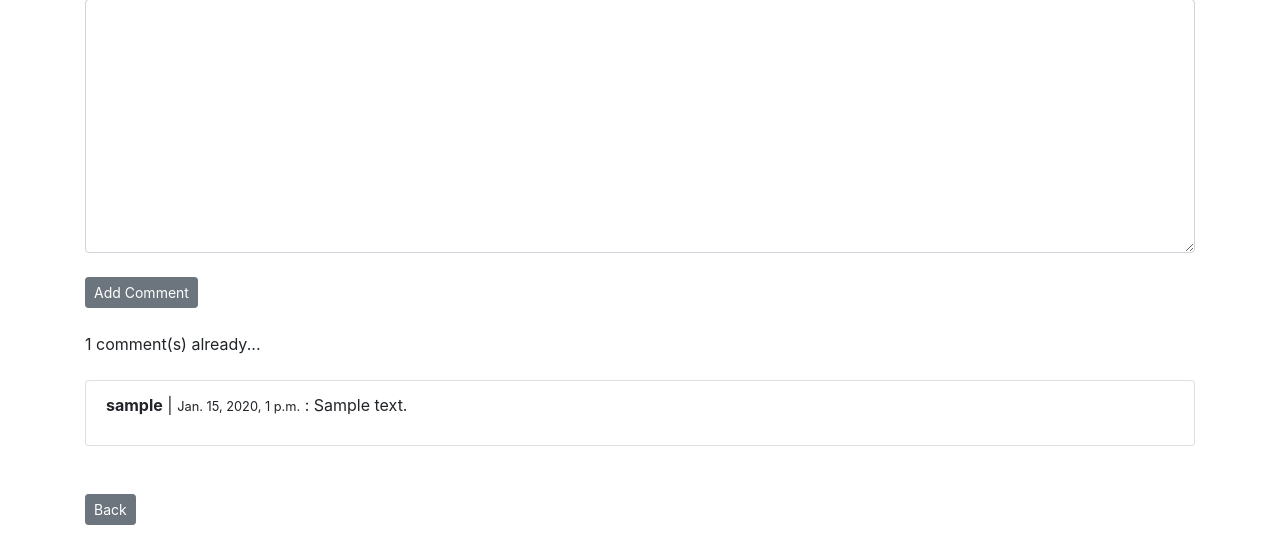
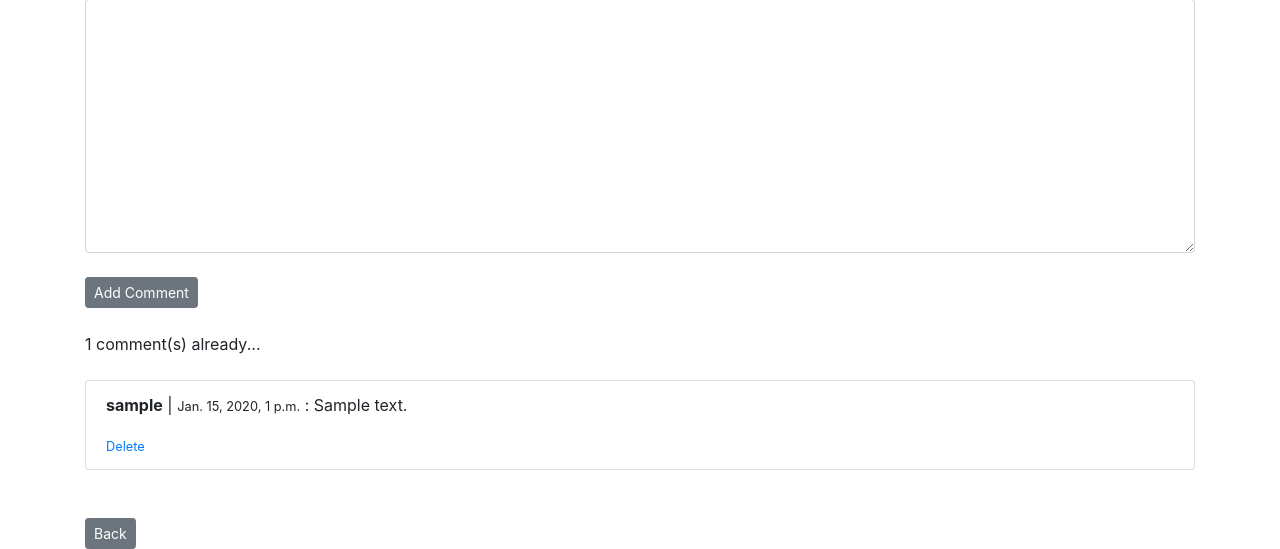
Before and after one commit to AnnaStepakova/Blog, a Django app: page /blog/1/ in a window 1280 px wide. Shown: the part 819-1368 px from the top of the page. Before the commit the page ends 1344 px from the top, so only its background shows below. Run offline with Django 3.2, Linux system fonts and the light colour scheme; a user stored in the database is signed in; tables that the repository leaves empty hold one stand-in row (values such as "Sample post"); grey boxes marked "Sample" are stand-in pictures; some libraries are stand-ins or nearby versions.

Commit message:
Add delete comments link

```diff
--- a/blog/templates/blog/detail.html
+++ b/blog/templates/blog/detail.html
@@ -6,7 +6,12 @@
 {% block content %}
 
     <h1>{{ blogpost.title }} <small>| <a href="{% url 'blog:category' blogpost.category %}">{{ blogpost.category }}</a> | {{ blogpost.tag }}</small></h1>
-    By: <a href="{% url 'users:profile' blogpost.author.userprofile.id %}" >{{ blogpost.author.get_username }} </a> <small>({{ blogpost.author.first_name }} {{ blogpost.author.last_name }})
+    {% if blogpost.author.userprofile %}
+    By: <a href="{% url 'users:profile' blogpost.author.userprofile.id %}" >{{ blogpost.author.get_username }} </a>
+    {% else %}
+    By: <a>{{ blogpost.author.get_username }} </a>
+    {% endif %}
+    <small>({{ blogpost.author.first_name }} {{ blogpost.author.last_name }})
     <small>{{ blogpost.pub_date }}</small>
     {% if user.is_authenticated and user.id == blogpost.author.id %}
         <a href="{% url 'blog:update_post' blogpost.id %}" >Edit</a> | <a href="{% url 'blog:delete_post' blogpost.id %}" >Delete</a>
@@ -62,6 +67,12 @@
         {% for comment in comments %}
             <li class="list-group-item">
                 <p><strong>{{ comment.author.get_username }}</strong> | <small>{{ comment.date_posted }}</small> : {{ comment.body|safe }}</p>
+                {% if user.is_authenticated and user.id == comment.author.id%}
+            <form action="{% url 'blog:delete_comment' blogpost.id comment.id %}" method="post" >
+                {% csrf_token %}
+                <a class="link-primary" type='submit'> <small>Delete</small> </a>
+            </form>
+            {% endif %}
             </li>
         {% endfor %}
         </ul>
--- a/blog/urls.py
+++ b/blog/urls.py
@@ -11,8 +11,8 @@ urlpatterns = [
     path('<int:pk>/', views.DetailView.as_view(), name='detail'),
     path('<int:pk>/update/', views.UpdatePostView.as_view(), name='update_post'),
     path('<int:pk>/delete/', views.DeletePostView.as_view(), name='delete_post'),
+    path('<int:pk>/delete_comment/<int:id>/', views.delete_comment, name='delete_comment'),
     path('liked/<int:post_id>/', views.like, name='like_post'),
-    # path('unliked/<int:post_id>/', views.unlike, name='unlike_post'),
     path('category/<str:cat>', views.category_view, name='category'),
-    path('category/', views.CategoryAllView.as_view(), name='category_all')
+    path('category/', views.CategoryAllView.as_view(), name='category_all'),
 ]
--- a/blog/views.py
+++ b/blog/views.py
@@ -1,3 +1,4 @@
+from django.contrib import messages
 from .models import BlogPost, Category, Comment
 from django.views import generic
 from django.shortcuts import get_object_or_404, render
@@ -107,3 +108,14 @@ def like(request, post_id):
         liked = True
     post.save()
     return HttpResponseRedirect(reverse('blog:detail', args=[str(post_id)]))
+
+
+def delete_comment(request, pk, id):
+    comment = get_object_or_404(Comment, id=id)
+    # post_id = request.POST['blogpost_id']
+    try:
+        comment.delete()
+        messages.success(request, 'You successfully deleted the comment')
+    except:
+        messages.warning(request, 'The comment could not be deleted.')
+    return HttpResponseRedirect(reverse('blog:detail', args=[str(pk)]))
```
